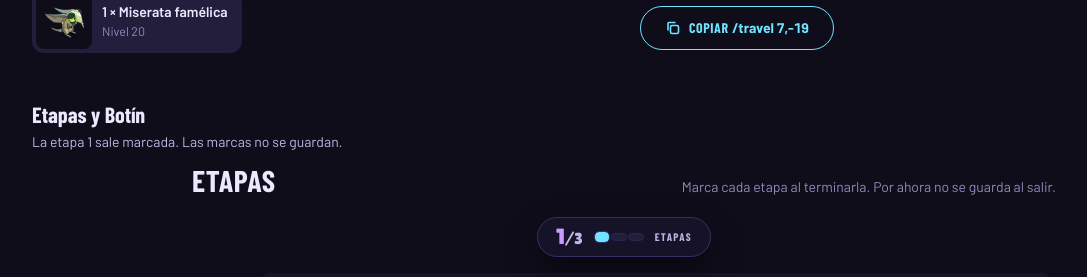
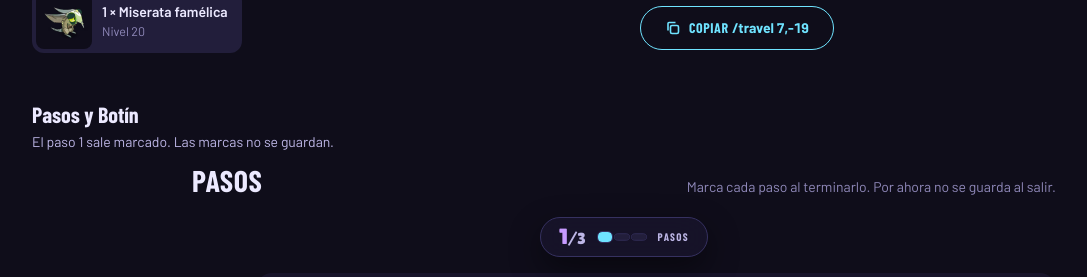
Before and after one commit to Dsantiagomj/ta-web, a Next.js app: page /sistema in a window 1280 px wide. Shown: the part 3033-3310 px from the top of the page, without its empty margins (16-1103 px from the left). Built offline with nearby package versions, Linux system fonts and the light colour scheme; no server answers; a web font is replaced by a local one.

Commit message:
feat(guías): la sección de etapas de la guía se llama Pasos
Decisión del propietario: lo que ve el lector es «Pasos», no «Etapas».
Cambian el encabezado, la pista, la etiqueta de la píldora, el nombre de
cada casilla («Paso 1 hecho») y las notas del catálogo de /sistema.

```diff
--- a/src/app/(frontend)/sistema/CatalogSection.tsx
+++ b/src/app/(frontend)/sistema/CatalogSection.tsx
@@ -227,7 +227,7 @@ export function CatalogSection({ theme, mode }: { theme: Theme; mode: Mode }) {
 
           <Group name="stages" note={s.notes.stages} wide>
             <div className="w-full">
-              <StagesTimeline id={`${key}-etapas`} stages={stages} ticks headingLevel={4}>
+              <StagesTimeline id={`${key}-pasos`} stages={stages} ticks headingLevel={4}>
                 <BotinCard
                   id={`${key}-botin`}
                   headingLevel={4}
--- a/src/app/(frontend)/sistema/strings.ts
+++ b/src/app/(frontend)/sistema/strings.ts
@@ -29,7 +29,7 @@ export const catalogStrings = {
     items: 'Objetos',
     fight: 'Combate',
     coordinates: 'Coordenadas',
-    stages: 'Etapas y Botín',
+    stages: 'Pasos y Botín',
     botin: 'Botín sin objetos',
     chain: 'Cadena del logro',
     video: 'Vídeo',
@@ -40,7 +40,7 @@ export const catalogStrings = {
     ribbon: 'Seis pies bajo tierra; Entretanto, un renacer, con objetos; y solo la recompensa.',
     coordinates:
       'Los [x,y] de la prosa se convierten en chips; pulsar copia /travel x,y. Sin JavaScript son texto.',
-    stages: 'La etapa 1 sale marcada. Las marcas no se guardan.',
+    stages: 'El paso 1 sale marcado. Las marcas no se guardan.',
     video: 'Con portada y sin portada. Nada de YouTube carga hasta pulsar.',
     image:
       'Pulsa la captura para verla a pantalla completa; Esc, Cerrar o un clic fuera la cierran. Sin JavaScript abre el archivo.',
@@ -55,7 +55,7 @@ export const catalogStrings = {
     search: 'Buscar',
     daily: 'Diaria',
     zone: 'Astrub',
-    progress: 'Etapas hechas',
+    progress: 'Pasos hechos',
     hideDone: 'Ocultar hechas',
     done: 'Hecha',
     unavailable: 'No disponible',
--- a/src/components/game/BotinCard.tsx
+++ b/src/components/game/BotinCard.tsx
@@ -12,7 +12,7 @@ const s = gameStrings.botin
 type HeadingLevel = 2 | 3 | 4
 
 /**
- * La recompensa al final de las etapas (DESIGN.md, Botín card): fichas de XP y kamas,
+ * La recompensa al final de los pasos (DESIGN.md, Botín card): fichas de XP y kamas,
  * una casilla por objeto y la cadena del logro. Sin fichas, las líneas de recompensa que
  * escribió la guía (`notes`). Lo que falta no se pinta; sin nada, nada.
  */
--- a/src/components/game/strings.ts
+++ b/src/components/game/strings.ts
@@ -32,10 +32,10 @@ export const gameStrings = {
         .join(' · '),
   },
   stages: {
-    title: 'Etapas',
-    hint: 'Marca cada etapa al terminarla. Por ahora no se guarda al salir.',
-    done: (number: number) => `Etapa ${number} hecha`,
-    progress: 'Etapas',
+    title: 'Pasos',
+    hint: 'Marca cada paso al terminarlo. Por ahora no se guarda al salir.',
+    done: (number: number) => `Paso ${number} hecho`,
+    progress: 'Pasos',
   },
   botin: {
     eyebrow: 'Al terminar la misión',
```
Also changed, not shown: src/components/game/StagesTimeline.tsx (+4 -4 lines), 2 other files (tests, documents, lock files or other folders).
